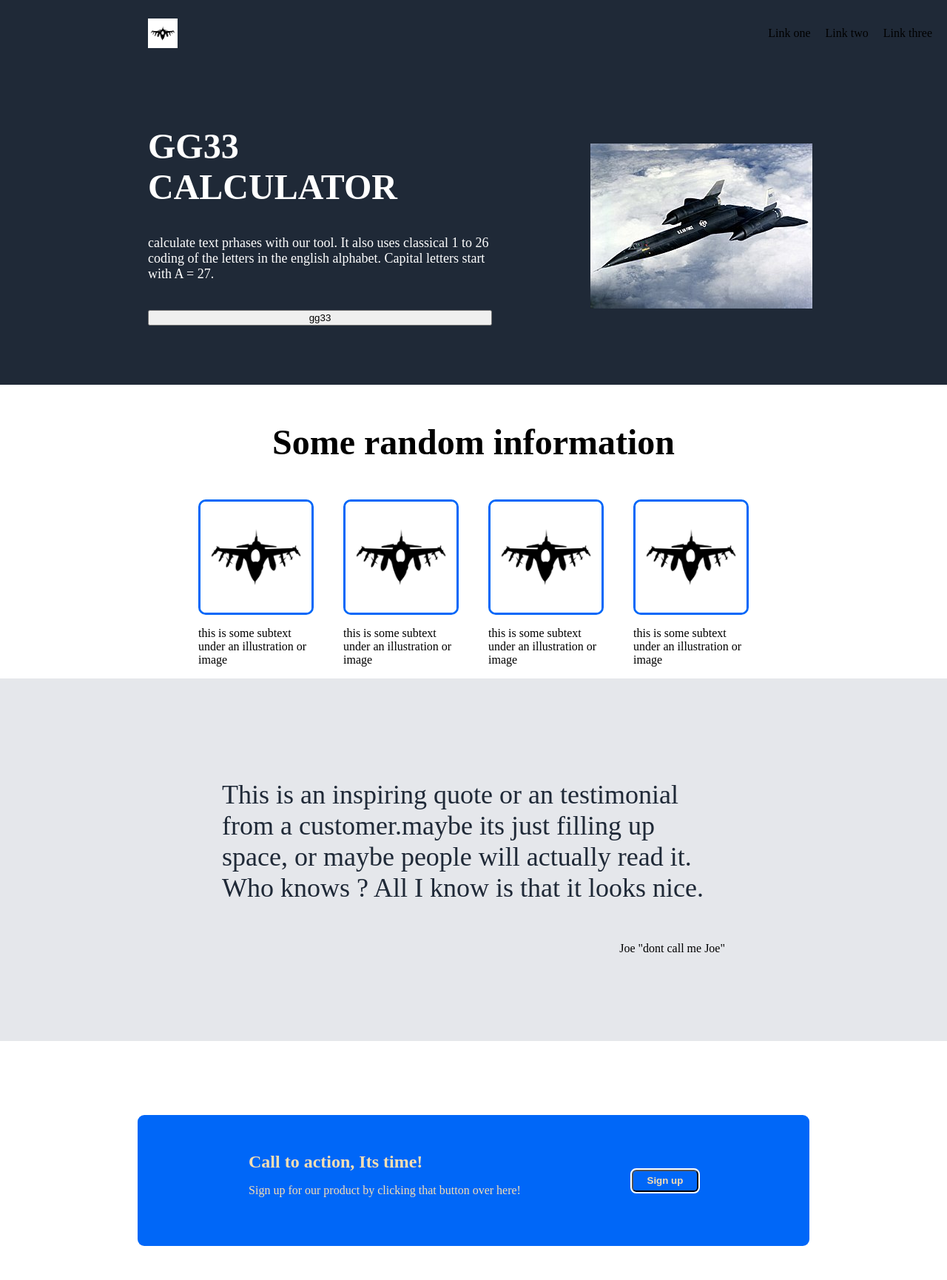
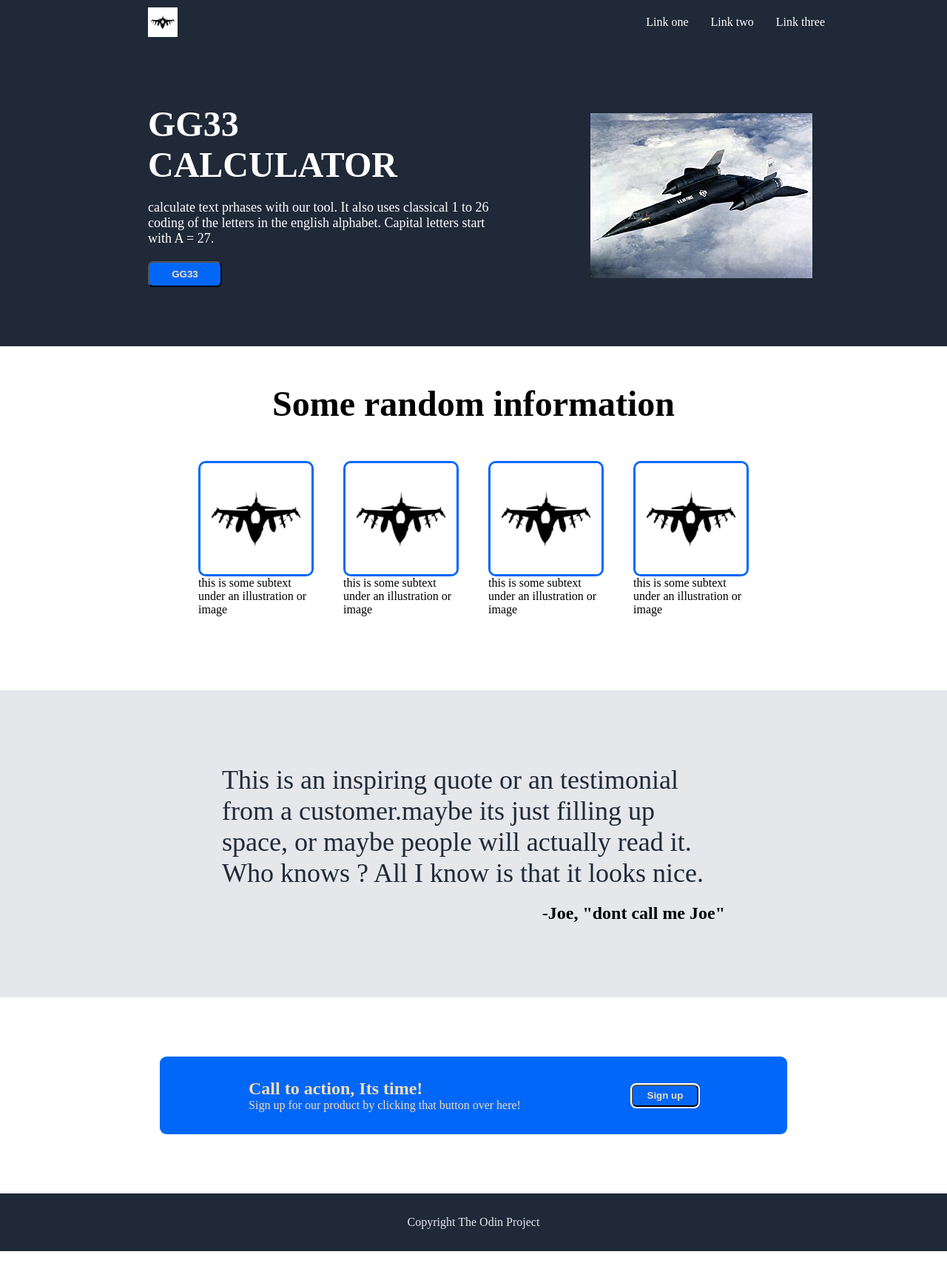
Before and after one commit to programNumber37/website, a plain HTML site: page index.html in a window 1280 px wide. Shown: the whole page at 74% size. After the commit the page ends 1691 px from the top, so only its background shows below. Drawn offline with Linux system fonts and the light colour scheme.

Commit message:
finnished the project. all divs should work fine

```diff
--- a/index.html
+++ b/index.html
@@ -22,7 +22,7 @@
         <div class="one">
             <header>GG33 CALCULATOR</header>
             <p>calculate text prhases with our tool. It also uses classical 1 to 26 coding of the letters in the english alphabet. Capital letters start with A = 27. </p>
-            <button> gg33</button>
+            <button> GG33</button>
         </div>
 
         <div class="two">
@@ -73,7 +73,7 @@
 
         <div class="name">
 
-            <p>Joe "dont call me Joe" </p>
+            <p>-Joe, "dont call me Joe" </p>
         </div>
 
 
@@ -95,7 +95,14 @@
 
 
 
+
+
         </div>
+    </div>
+
+    <div class="end">
+
+        Copyright The Odin Project
     </div>
 
 
--- a/style.css
+++ b/style.css
@@ -10,7 +10,7 @@ body{
     justify-content: space-between;
     align-items: center;
 
-    padding: 20px;
+    padding: 5px;
     padding-left: 200px;
 }
 
@@ -18,7 +18,9 @@ body{
 ul {
     list-style-type: none;
     display: flex;
-    gap: 20px;
+    gap: 30px;
+    margin-right: 160px;
+    color: white;
 
   }
 
@@ -47,6 +49,19 @@ ul {
     gap: 20px;
     max-width: 50%;
 
+  }
+
+  .one button{
+    display: flex;
+    border-radius: 7px; /* Rounded corners */
+
+    background-color: #0067f8;
+    height: 35px;
+    width: 100px;
+    color: wheat;
+    font-weight: 900;
+    justify-content: center;
+    align-items: center;
 
   }
 
@@ -62,6 +77,7 @@ ul {
   .two .gg{
 
     height: auto;
+
     }
 
   .hero .one header{
@@ -94,6 +110,7 @@ ul {
   .block{
    display: flex;
    margin-top: 50px;
+   margin-bottom: 100px;
    gap: 40px;
    flex-wrap: wrap;
 
@@ -145,6 +162,15 @@ ul {
   .name{
     display: flex;
     justify-content: end;
+    font-weight: 900;
+    font-size: 24px;
+    align-items: flex-start;
+    margin-top: 20px;
+  }
+
+  p{
+    margin: 0;
+    padding: 0;
   }
 
   .action{
@@ -161,8 +187,8 @@ ul {
     color: wheat;
 
     background-color: #0067f8;
-    margin: 100px;
-    padding: 50px 150px;
+    margin: 80px;
+    padding: 30px 120px;
     border-radius: 9px;
 
 
@@ -179,7 +205,7 @@ ul {
   .text{
     display: flex;
     flex-direction: column;
-    gap: 0px;
+
   }
 
   .button2 button{
@@ -190,11 +216,26 @@ ul {
     width: 90px;
     color: wheat;
     font-weight: 900;
+    box-shadow: white;
   }
 
   .text header{
     font-weight: 900;
     font-size: 24px;
-    margin: 0px;
-    padding: 0px;
+
   }
+
+  .text p {
+    margin: 0;
+    padding: 0;
+  }
+
+
+  .end{
+    display: flex;
+    background-color: #1f2937;
+    color: #E5E7EB;
+    justify-content: center;
+    align-items: center;
+    padding: 30px;
+  }
```
